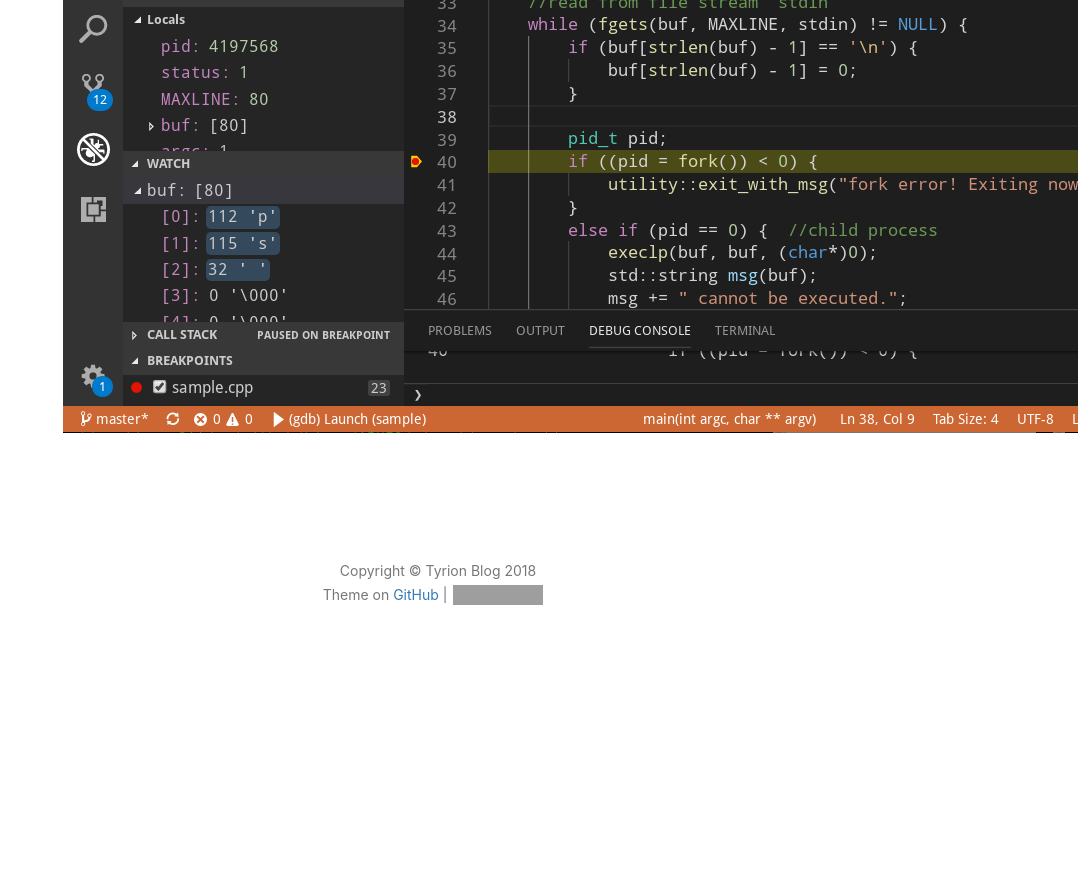
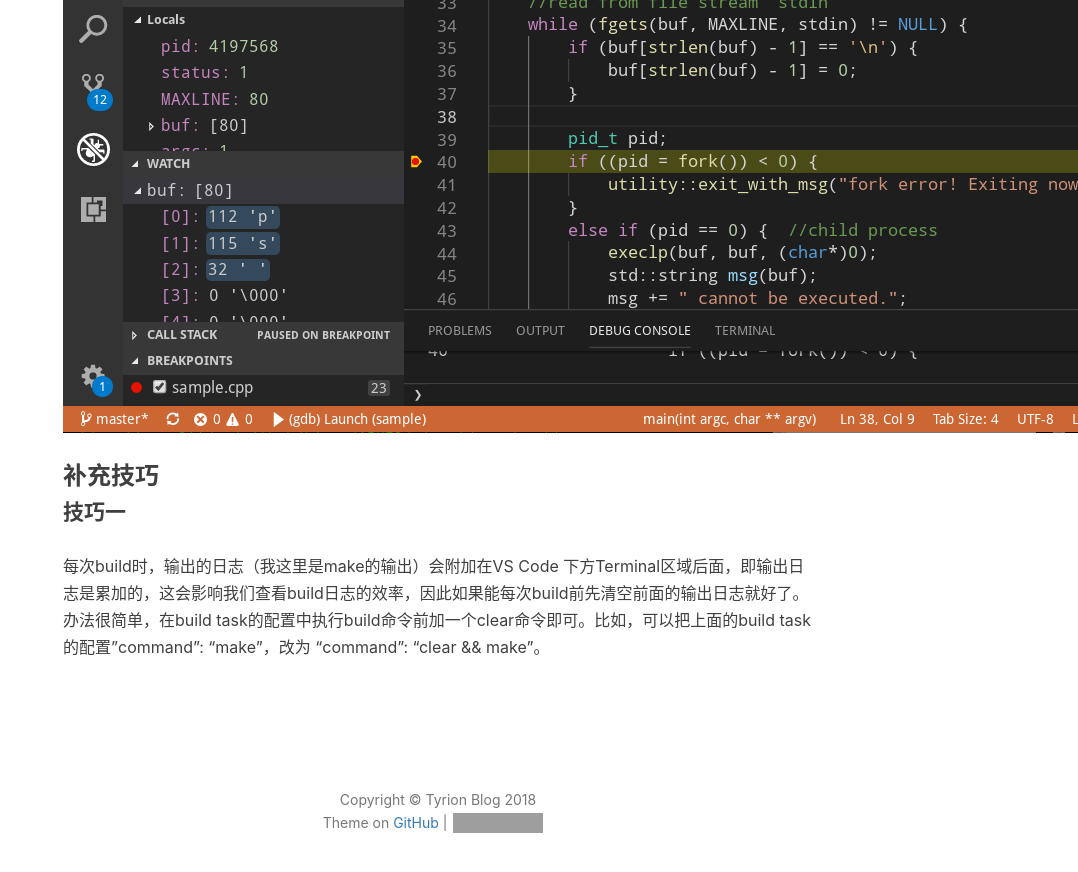
Before and after one commit to ttyrion/ttyrion.github.io, a Jekyll site: the page built from _posts/2018-09-09-【Linux】Debug with VS Code.md, in a window 1280 px wide and 900 px high, scrolled down 4792 px. Shown: the top 872 px of the window, without its empty margins (202-1280 px from the left). Built offline with Jekyll 4.4.1, drawn with Linux system fonts in a browser that asks for light colours; nearby versions of some CDN libraries; comment, search, counter and statistics services are not loaded; before the commit the page ends 5464 px from its top, so only the background shows below that; grey boxes are pictures that could not be loaded.

Commit message:
build； clear && make

```diff
--- a/_posts/2018-09-09-【Linux】Debug with VS Code.md
+++ b/_posts/2018-09-09-【Linux】Debug with VS Code.md
@@ -127,3 +127,8 @@ building task 的"label"属性的值"Build Sample"。
 
 最终的调试界面如图：
 ![Debugging Code](https://raw.githubusercontent.com/ttyrion/ttyrion.github.io/master/image/linux/vscode/debugging.png)
+
+### 补充技巧
+#### 技巧一
+每次build时，输出的日志（我这里是make的输出）会附加在VS Code 下方Terminal区域后面，即输出日志是累加的，这会影响我们查看build日志的效率，因此如果能每次build前先清空前面的输出日志就好了。
+办法很简单，在build task的配置中执行build命令前加一个clear命令即可。比如，可以把上面的build task的配置"command": "make"，改为 "command": "clear && make"。
```
